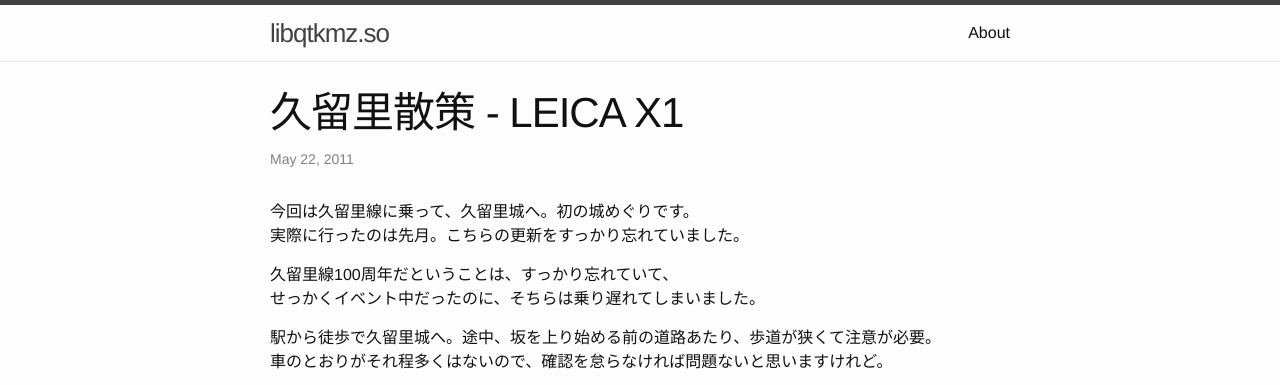
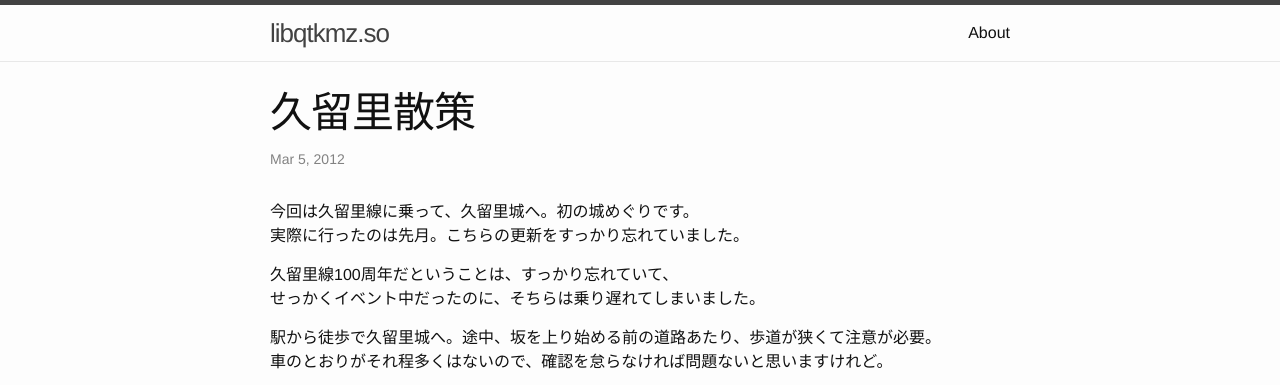
Before and after one commit to qtkmz/qtkmz.github.io, a Jekyll site: the page built from _posts/2012-03-05-walking-kururi-.md, in a window 1280 px wide, cut to the strip 0-385 px from the top of the page. Built offline with Jekyll 4.4.1, drawn with Linux system fonts in a browser that asks for light colours.

Commit message:
Update and rename 2012-03-05-kururi-.md to 2012-03-05-walking-kururi-.md

```diff
--- a/_posts/2012-03-05-kururi-.md
+++ b/_posts/2012-03-05-walking-kururi-.md
@@ -1,8 +1,8 @@
 ---
 layout: post
-title:  "久留里散策 - LEICA X1"
-date:   2011-05-22 00:52:28 +0900
-categories: java c jni
+title:  "久留里散策"
+date:   2012-03-05
+categories:
 ---
 今回は久留里線に乗って、久留里城へ。初の城めぐりです。
 実際に行ったのは先月。こちらの更新をすっかり忘れていました。
```
